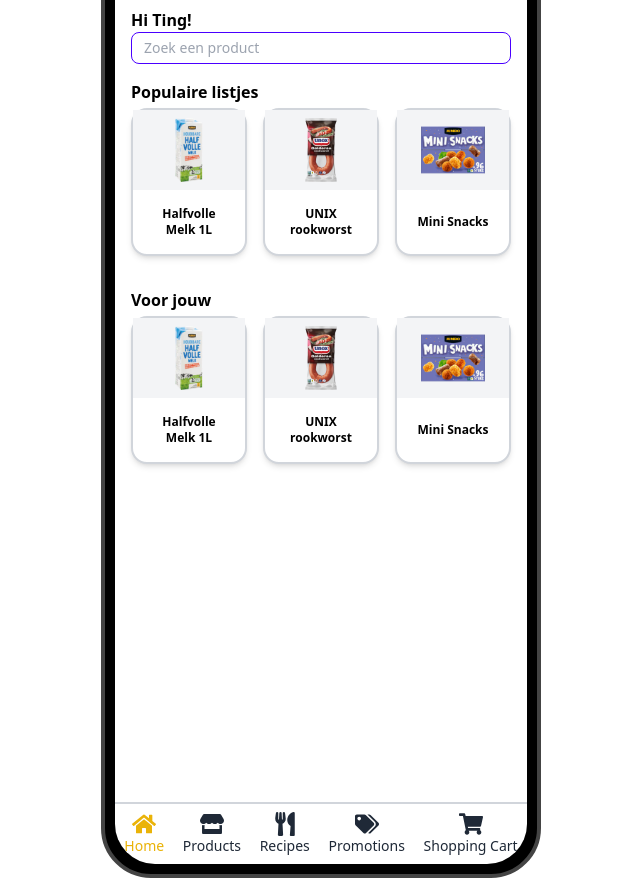
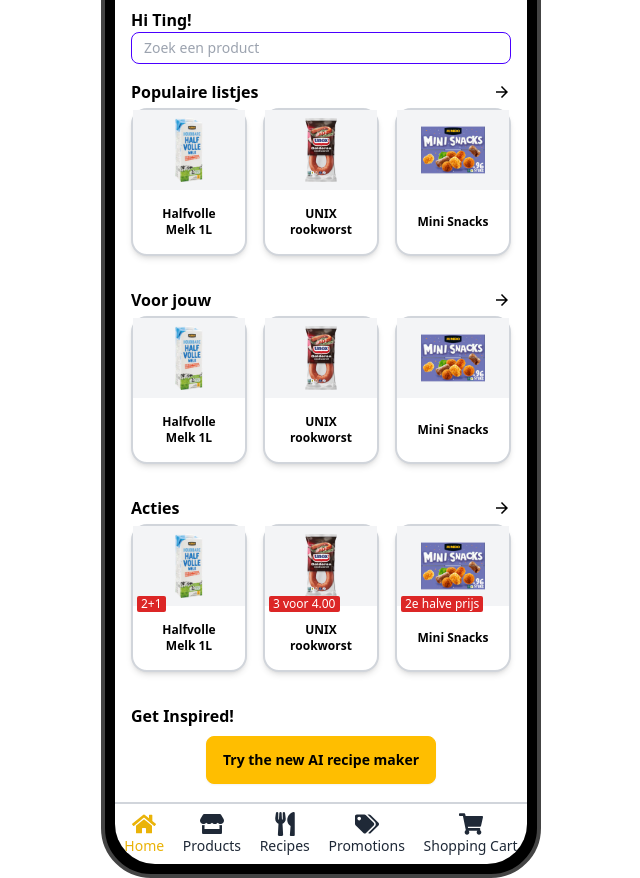
Before and after one commit to CodrinSocol/JumboRecipeGenerator, a React (Create React App) app in the folder client/: page / in a window 1280 px wide. Shown: the whole page, without its empty margins (319-959 px from the left). Built offline with nearby package versions, Linux system fonts and the light colour scheme.

Commit message:
finished homepage

```diff
--- a/client/src/components/pages/Homepage/Homepage.tsx
+++ b/client/src/components/pages/Homepage/Homepage.tsx
@@ -1,5 +1,6 @@
 import {ListComponent} from "./ListComponent";
 import {VscAccount} from "react-icons/vsc";
+import {MdOutlineArrowForward} from "react-icons/md";
 
 const melkSrc = require("./Melk.png")
 const knokSrc = require("./rookworst.png")
@@ -24,7 +25,10 @@
           </div>
           <div className={"flex flex-col gap-8"}>
               <div className={"flex flex-col gap-1"}>
-                  <span className={"text-black font-semibold"}>Populaire listjes</span>
+                  <div className={"flex flex-row justify-between items-center"}>
+                      <span className={"text-black font-semibold"}>Populaire listjes</span>
+                      <MdOutlineArrowForward className={"font-semibold text-lg text-black cursor-pointer"}/>
+                  </div>
                   <div className={"flex flex-row w-full h-fit gap-4"}>
                       <ListComponent
                           imageSrc={melkSrc}
@@ -39,7 +43,10 @@
               </div>
 
               <div className={"flex flex-col gap-1"}>
-                  <span className={"text-black font-semibold"}>Voor jouw</span>
+                  <div className={"flex flex-row justify-between items-center"}>
+                      <span className={"text-black font-semibold"}>Voor jouw</span>
+                      <MdOutlineArrowForward className={"font-semibold text-lg text-black cursor-pointer"}/>
+                  </div>
                   <div className={"flex flex-row w-full h-fit gap-4"}>
                       <ListComponent
                           imageSrc={melkSrc}
@@ -52,6 +59,37 @@
                           title={"Mini Snacks"}/>
                   </div>
               </div>
+
+              <div className={"flex flex-col gap-1"}>
+                  <div className={"flex flex-row justify-between items-center"}>
+                      <span className={"text-black font-semibold"}>Acties</span>
+                      <MdOutlineArrowForward className={"font-semibold text-lg text-black cursor-pointer"}/>
+                  </div>
+                  <div className={"flex flex-row w-full h-fit gap-4"}>
+                      <ListComponent
+                          imageSrc={melkSrc}
+                          title={"Halfvolle Melk 1L"}
+                          isOffer={true}
+                          offerLabel={"2+1"}/>
+                      <ListComponent
+                          imageSrc={knokSrc}
+                          title={"UNIX rookworst"}
+                          isOffer={true}
+                          offerLabel={"3 voor 4.00"}/>
+                      <ListComponent
+                          imageSrc={snacks}
+                          title={"Mini Snacks"}
+                          isOffer={true}
+                          offerLabel={"2e halve prijs"}
+                      />
+                  </div>
+              </div>
+              <div className={"flex flex-col gap-2"}>
+                  <span className={"flex flex-col gap-2 text-black font-semibold"}>Get Inspired!</span>
+                  <div className={"w-full h-fit flex flex-row justify-center"}>
+                      <button className={"btn btn-warning"}>Try the new AI recipe maker</button>
+                  </div>
+              </div>
           </div>
       </div>
   )
--- a/client/src/components/pages/Homepage/ListComponent.tsx
+++ b/client/src/components/pages/Homepage/ListComponent.tsx
@@ -4,17 +4,20 @@
 interface ListComponentProps {
     imageSrc: string;
     title: string;
+    isOffer?: boolean;
+    offerLabel?: string;
 }
 
-export function ListComponent({imageSrc, title}: ListComponentProps): ReactElement {
-
+export function ListComponent({imageSrc, title, isOffer, offerLabel}: ListComponentProps): ReactElement {
     return (
         <div className={"group card card-compact bg-white w-48 h-54 shadow-md border-2 border-gray-300"}>
             <div className={"hidden group-hover:flex absolute right-2 top-14 w-6 h-6 rounded-xl bg-green-400  flex-row justify-center items-center"}><FaPlus className={"text-white text-sm"}/></div>
             <figure className={"w-full h-20 bg-gray-100 flex flex-row items-center justify-center p-2"}>
                 <img src={imageSrc} alt={"card"} className={"w-full h-full object-contain"}/>
             </figure>
-            <div className={"card-body "}>
+            {isOffer &&
+                <span className={"absolute top-[70px] left-1 bg-red-600 px-1 text-xs font-light text-white rounded-sm"}>{offerLabel}</span>}
+            <div className={"card-body cursor-pointer"}>
                 <p className={" flex flex-col justify-center items-center flex-1 text-xs text-center text-black font-semibold -p-2"}>{title}</p>
             </div>
         </div>
```
